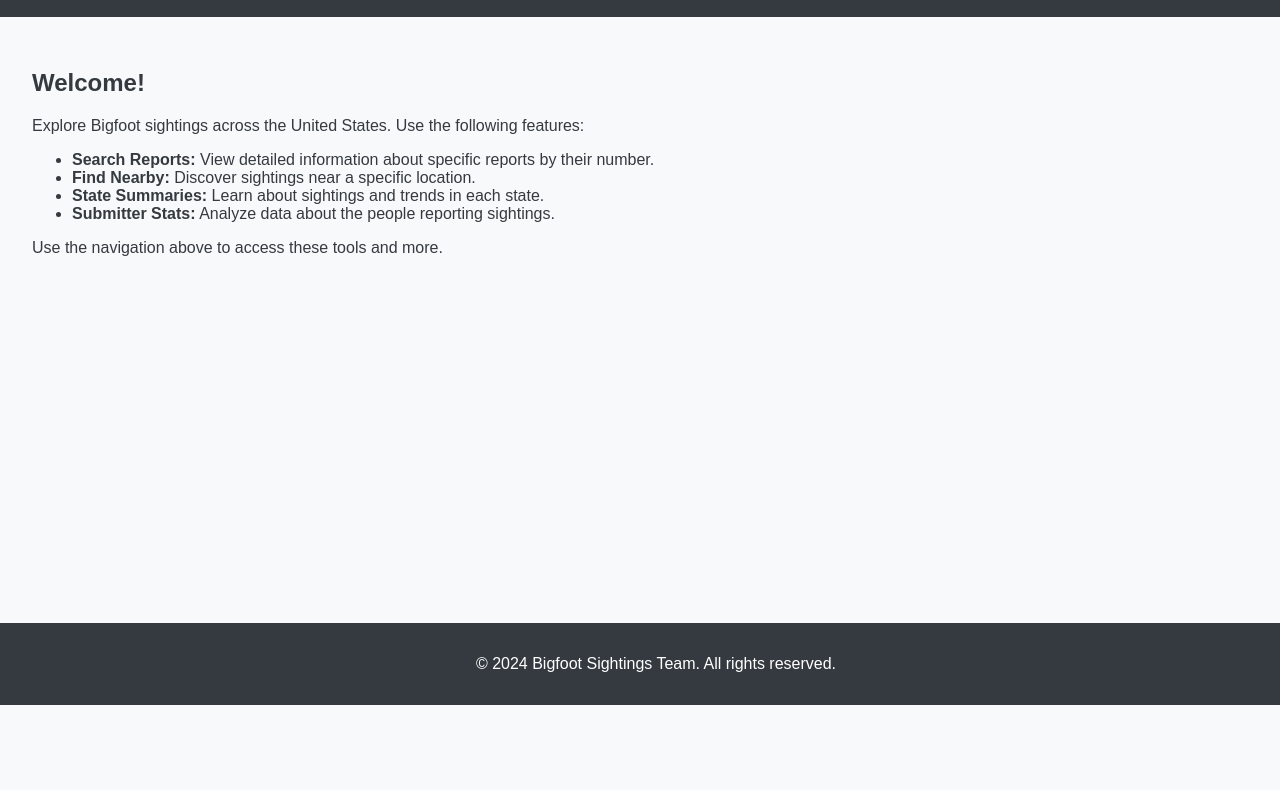
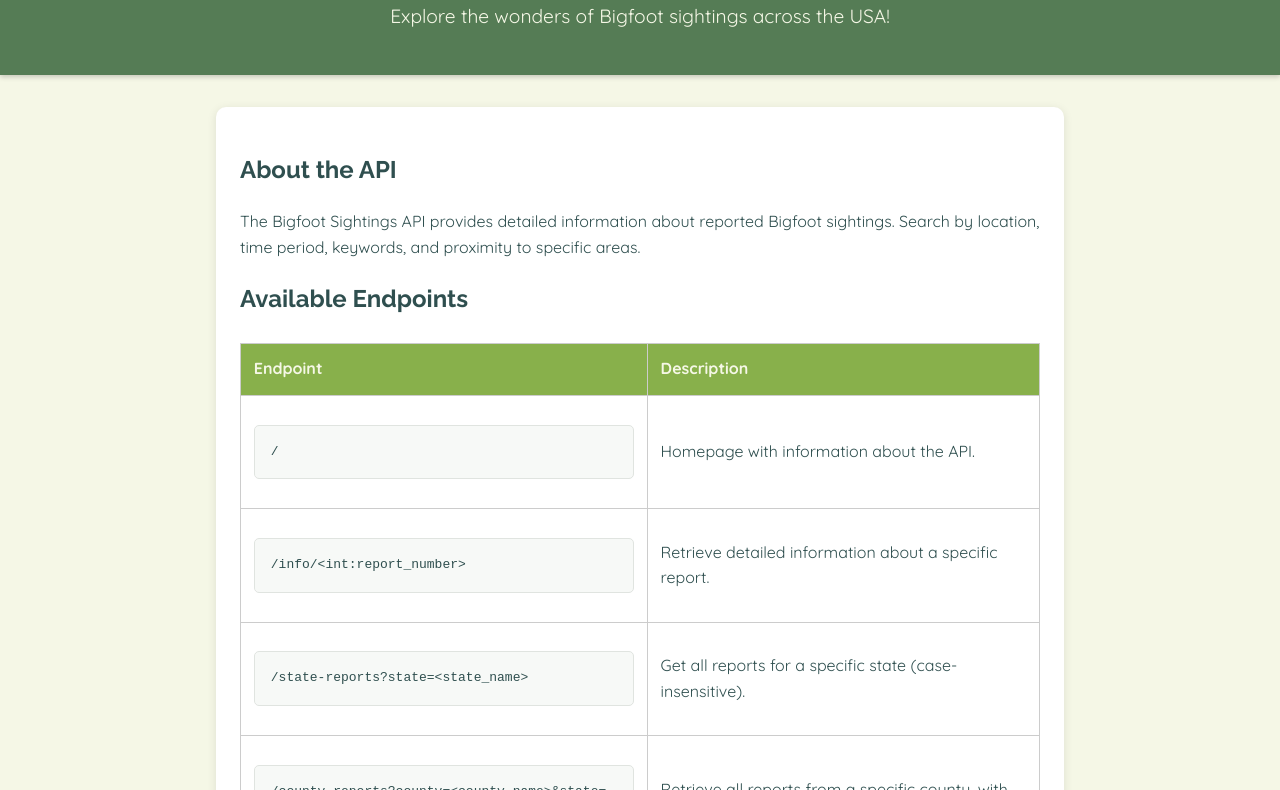
Before and after one commit to the-eva-a/bigfoot-sightings, a plain HTML site: page flask_app/templates/index.html in a window 1280 px wide. Shown: the part 95-885 px from the top of the page. Before the commit the page ends 800 px from the top, so only its background shows below. Drawn offline with Linux system fonts and the light colour scheme.

Commit message:
Updated Flask API and README

```diff
--- a/flask_app/templates/index.html
+++ b/flask_app/templates/index.html
@@ -3,59 +3,158 @@
 <head>
     <meta charset="UTF-8">
     <meta name="viewport" content="width=device-width, initial-scale=1.0">
-    <title>Bigfoot Sightings Map</title>
+    <title>Bigfoot Sightings API</title>
     <style>
+        @import url('https://fonts.googleapis.com/css2?family=Quicksand:wght@400;700&family=Raleway:wght@400;700&display=swap');
+
         body {
-            font-family: Arial, sans-serif;
+            font-family: 'Quicksand', sans-serif;
+            background-color: #f5f7e6;
+            color: #2f4f4f;
+            line-height: 1.6;
             margin: 0;
             padding: 0;
-            background-color: #f8f9fa;
-            color: #343a40;
         }
         header {
-            background-color: #343a40;
-            color: #ffffff;
-            padding: 1rem;
+            background: #557c55;
+            color: #f5f7e6;
+            padding: 1.5rem 0;
             text-align: center;
+            box-shadow: 0 2px 5px rgba(0, 0, 0, 0.2);
         }
-        main {
-            padding: 2rem;
+        header h1 {
+            font-family: 'Raleway', sans-serif;
+            font-size: 2.5rem;
+            margin: 0;
         }
-        footer {
-            background-color: #343a40;
-            color: #ffffff;
-            text-align: center;
-            padding: 1rem;
-            position: fixed;
-            bottom: 0;
+        header p {
+            font-size: 1.2rem;
+            margin-top: 0.5rem;
+        }
+        .container {
+            max-width: 800px;
+            margin: 2rem auto;
+            padding: 1.5rem;
+            background: #ffffff;
+            border-radius: 10px;
+            box-shadow: 0 2px 10px rgba(0, 0, 0, 0.1);
+        }
+        h2 {
+            color: #2f4f4f;
+            font-family: 'Raleway', sans-serif;
+        }
+        table {
             width: 100%;
+            border-collapse: collapse;
+            margin: 1.5rem 0;
+        }
+        table, th, td {
+            border: 1px solid #ccc;
+        }
+        th, td {
+            padding: 0.8rem;
+            text-align: left;
+        }
+        th {
+            background: #88b04b;
+            color: #f5f7e6;
         }
         a {
-            color: #007bff;
+            color: #88b04b;
             text-decoration: none;
+            font-weight: bold;
         }
         a:hover {
             text-decoration: underline;
+        }
+        footer {
+            text-align: center;
+            padding: 1rem;
+            margin-top: 2rem;
+            font-size: 0.9rem;
+            color: #557c55;
+        }
+        code {
+            display: block;
+            background: #f7f9f7;
+            padding: 1rem;
+            margin: 1rem 0;
+            border-radius: 5px;
+            border: 1px solid #e0e4e0;
+            font-family: monospace;
+        }
+        .example {
+            background: #eef5e1;
+            border-left: 5px solid #88b04b;
+            padding: 1rem;
+            margin: 1.5rem 0;
+            border-radius: 5px;
         }
     </style>
 </head>
 <body>
     <header>
-        <h1>Bigfoot Sightings Interactive Map</h1>
+        <h1>Bigfoot Sightings API</h1>
+        <p>Explore the wonders of Bigfoot sightings across the USA!</p>
     </header>
-    <main>
-        <h2>Welcome!</h2>
-        <p>Explore Bigfoot sightings across the United States. Use the following features:</p>
-        <ul>
-            <li><strong>Search Reports:</strong> View detailed information about specific reports by their number.</li>
-            <li><strong>Find Nearby:</strong> Discover sightings near a specific location.</li>
-            <li><strong>State Summaries:</strong> Learn about sightings and trends in each state.</li>
-            <li><strong>Submitter Stats:</strong> Analyze data about the people reporting sightings.</li>
-        </ul>
-        <p>Use the navigation above to access these tools and more.</p>
-    </main>
+    <div class="container">
+        <h2>About the API</h2>
+        <p>
+            The Bigfoot Sightings API provides detailed information about reported Bigfoot sightings.
+            Search by location, time period, keywords, and proximity to specific areas.
+        </p>
+        <h2>Available Endpoints</h2>
+        <table>
+            <thead>
+                <tr>
+                    <th>Endpoint</th>
+                    <th>Description</th>
+                </tr>
+            </thead>
+            <tbody>
+                <tr>
+                    <td><code>/</code></td>
+                    <td>Homepage with information about the API.</td>
+                </tr>
+                <tr>
+                    <td><code>/info/&lt;int:report_number&gt;</code></td>
+                    <td>Retrieve detailed information about a specific report.</td>
+                </tr>
+                <tr>
+                    <td><code>/state-reports?state=&lt;state_name&gt;</code></td>
+                    <td>Get all reports for a specific state (case-insensitive).</td>
+                </tr>
+                <tr>
+                    <td><code>/county-reports?county=&lt;county_name&gt;&state=&lt;state_name&gt;</code></td>
+                    <td>Retrieve all reports from a specific county, with an optional state filter.</td>
+                </tr>
+                <tr>
+                    <td><code>/nearby-sightings?location=&lt;location&gt;&radius=&lt;radius&gt;</code></td>
+                    <td>Find sightings within a specific radius of a location.</td>
+                </tr>
+                <tr>
+                    <td><code>/time-period-search?start_year=&lt;year&gt;&end_year=&lt;year&gt;</code></td>
+                    <td>Search sightings by date range, with optional state or county filters.</td>
+                </tr>
+                <tr>
+                    <td><code>/word-search?keyword=&lt;keyword&gt;</code></td>
+                    <td>Search for sightings containing specific keywords in their descriptions.</td>
+                </tr>
+            </tbody>
+        </table>
+        <h2>Example Usage</h2>
+        <div class="example">
+            <p>To search for sightings in Washington State, try:</p>
+            <code>http://127.0.0.1:5000/state-reports?state=Washington</code>
+        </div>
+        <h2>Source Code</h2>
+        <p>
+            This project is open source! Check out the code on
+            <a href="https://github.com/your-repo" target="_blank">GitHub</a>.
+        </p>
+    </div>
     <footer>
-        <p>&copy; 2024 Bigfoot Sightings Team. All rights reserved.</p>
+        &copy; 2024 Bigfoot Sightings API. Nature-inspired for Bigfoot enthusiasts!
     </footer>
 </body>
 </html>
```
Also changed, not shown: README.md.
